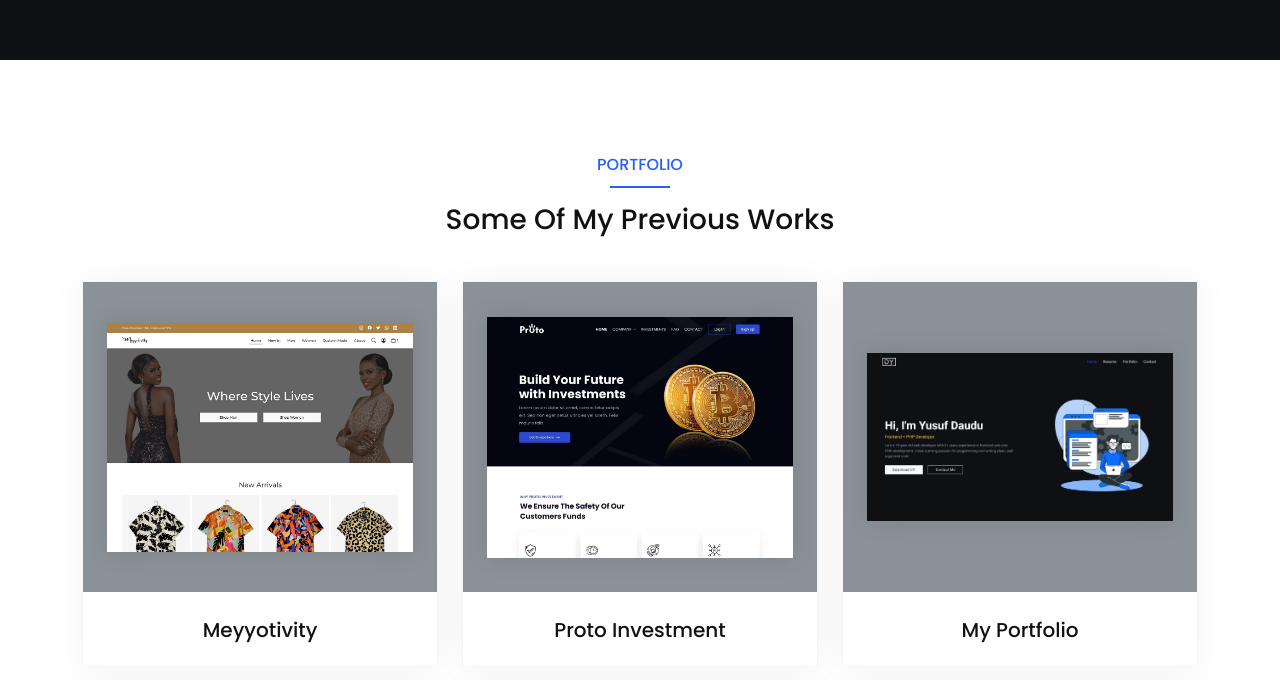
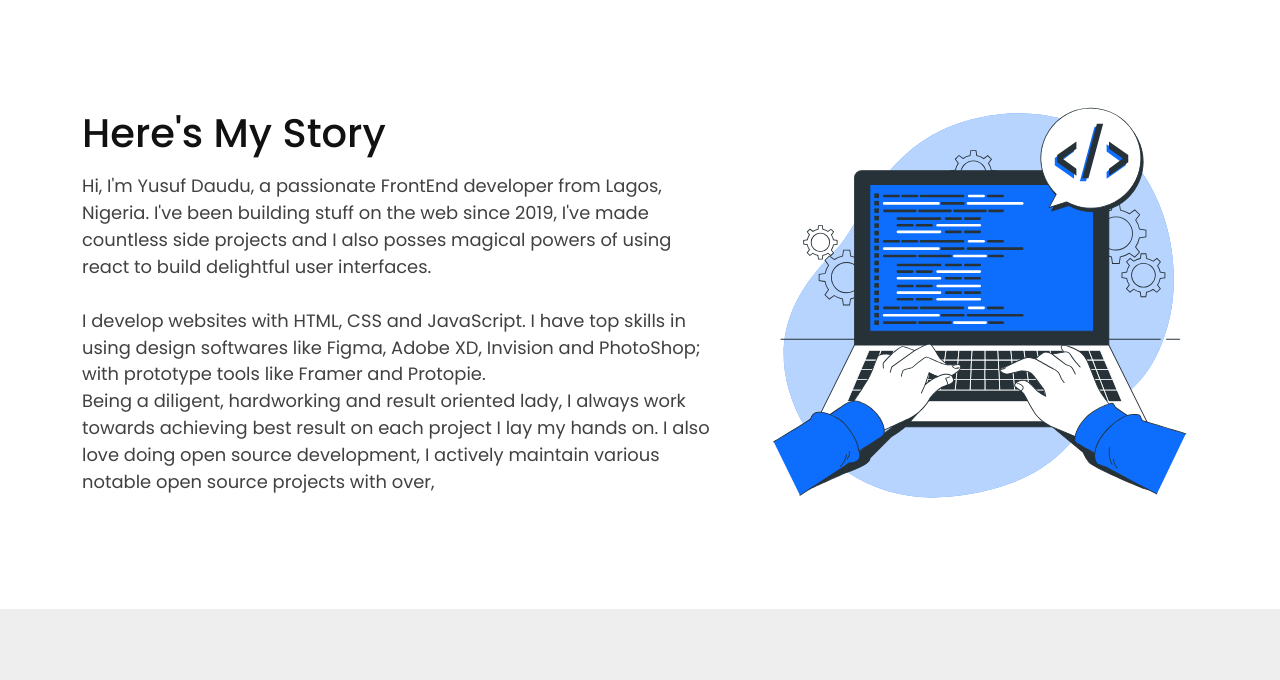
Before and after one commit to dyCodes/portfolio, a React (Create React App) app: page / in a window 1280 px wide. Shown: the part 740-1420 px from the top of the page. Built offline with nearby package versions, Linux system fonts and the light colour scheme.

Commit message:
Remove about page

```diff
--- a/src/App.js
+++ b/src/App.js
@@ -1,17 +1,10 @@
 import 'bootstrap/dist/css/bootstrap.min.css';
-import { BrowserRouter, Route, Routes } from 'react-router-dom';
 import './App.css';
 import Home from './pages/Home';
-import About from './pages/About';
 
 function App() {
   return (
-    <BrowserRouter>
-      <Routes>
-        <Route index element={<Home />} />
-        <Route path="about" element={<About />} />
-      </Routes>
-    </BrowserRouter>
+    <Home />
   );
 }
 
--- a/src/assets/scss/App.scss
+++ b/src/assets/scss/App.scss
@@ -2,11 +2,72 @@
 @import "./base";
 @import "./layout";
 
-.hero {
-  padding: 50px 5px;
+// COMPONENTS
+.section_heading {
+  text-align: center;
+  margin-bottom: 35px;
+
+  .title_ {
+    color: $mainColor;
+    font-size: 16px;
+    margin-bottom: 30px;
+    text-transform: uppercase;
+    position: relative;
+
+    &:before {
+      content: "";
+      width: 60px;
+      height: 2px;
+      position: absolute;
+      background: $mainColor;
+      bottom: -14px;
+      left: 0;
+      right: 0;
+      margin: auto;
+    }
+  }
+  .heading_sub {
+    line-height: 32px;
+    margin-top: -10px;
+    font-weight: 500;
+    padding: 10px;
+    text-transform: capitalize;
+  }
+}
+
+.modal {
+  ._links {
+    padding: 0 6px;
+    margin-top: 0 !important;
+    a {
+      margin: 6px;
+      margin-left: 15px;
+    }
+    .bi {
+      padding-left: 2px;
+    }
+  }
+  .tech_stack {
+    display: block;
+    font-size: 15px;
+    color: rgba(34, 34, 34, 0.95);
+    margin-top: 12px;
+
+    b {
+      font-weight: 500;
+    }
+  }
+}
+
+// SECTIONS
+section {
+  overflow: hidden;
+}
+
+._hero {
+  padding: 80px 6px 40px;
   min-height: 58vh;
   background: rgb(14, 16, 20);
-  overflow: hidden;
   @include flex_center;
 
   .container {
@@ -45,40 +106,26 @@
   }
 }
 
-.section_heading {
-  text-align: center;
-  margin-bottom: 35px;
+._about {
+  padding: 80px 6px;
 
-  .title_ {
-    color: $mainColor;
-    font-size: 16px;
-    margin-bottom: 30px;
-    text-transform: uppercase;
-    position: relative;
+  .row {
+    flex-direction: column;
+  }
 
-    &:before {
-      content: "";
-      width: 60px;
-      height: 2px;
-      position: absolute;
-      background: $mainColor;
-      bottom: -14px;
-      left: 0;
-      right: 0;
-      margin: auto;
-    }
+  .section_heading {
+    text-transform: capitalize;
+    text-align: left;
   }
-  .heading_sub {
-    line-height: 32px;
-    margin-top: -10px;
-    font-weight: 500;
-    padding: 10px;
-    text-transform: capitalize;
+
+  p.about_me {
+    font-size: 1.12rem;
   }
 }
 
 ._portfolio {
   padding: 85px 6px 100px;
+  background: #eee;
 
   .card {
     text-align: center;
@@ -126,31 +173,7 @@
   }
 }
 
-.modal {
-  ._links {
-    padding: 0 6px;
-    margin-top: 0 !important;
-    a {
-      margin: 6px;
-      margin-left: 15px;
-    }
-    .bi {
-      padding-left: 2px;
-    }
-  }
-  .tech_stack {
-    display: block;
-    font-size: 15px;
-    color: rgba(34, 34, 34, 0.95);
-    margin-top: 12px;
-
-    b {
-      font-weight: 500;
-    }
-  }
-}
-
-.page_cover {
+/* .page_cover {
   padding-top: 85px;
   background: rgb(14, 16, 20);
   text-align: center;
@@ -162,37 +185,9 @@
     margin: 12px;
   }
 }
+*/
 
-// About Page
-section {
-  padding: 58px 6px;
-}
-
-.about {
-  header {
-    border-bottom: 1px solid rgba(255, 255, 255, 0.1);
-  }
-
-  .about_section {
-    .row {
-      flex-direction: column-reverse;
-    }
-    .section_heading {
-      text-align: left;
-    }
-
-    p.about_me {
-      font-size: 1.12rem;
-    }
-  }
-}
-
-.skills_section {
-  // background: #f5f5f5;
-  margin: 6px;
-}
-
-// Responsive
+// RESPONSIVE STYLES
 @include mobile {
   #portfolio .card-body {
     padding-left: 8px;
--- a/src/assets/scss/_base.scss
+++ b/src/assets/scss/_base.scss
@@ -9,14 +9,13 @@
 
 ::selection {
   color: #fff;
-  background: $primaryColor;
+  background: $mainColor;
 }
 
 // ELEMENTS
 body {
   color: #111;
   scroll-behavior: smooth;
-  // overflow-x: hidden;
   background: #fff;
   font-family: "Poppins", Roboto, sans-serif;
 }
@@ -50,7 +49,7 @@ img {
   align-items: center;
   justify-content: center;
 }
-.grid {
+._grid {
   display: grid;
   align-items: center;
 }
@@ -58,10 +57,11 @@ img {
   display: none;
 }
 
-// COMPONENTS
+// GLOBAL COMPONENTS
 .social_media {
   width: 100%;
   justify-content: space-around;
+
   a {
     color: #fff;
     margin: 12px;
--- a/src/assets/scss/_layout.scss
+++ b/src/assets/scss/_layout.scss
@@ -1,5 +1,3 @@
-/******* LAYOUT CSS *******/
-
 // HEADER
 header {
   width: 100%;
@@ -64,7 +62,7 @@ footer {
   }
 }
 
-/* Responsize CSS */
+/* RESPONSIZE CSS */
 @media (max-width: 767px) {
   #header .navbar-collapse .navbar-nav {
     // background: #fff;
--- /dev/null
+++ b/src/components/AboutSection.jsx
@@ -0,0 +1,33 @@
+import { Container } from 'react-bootstrap'
+import AboutImage from '../assets/img/about.svg'
+
+const AboutSection = () => {
+    return (
+        <section id="about" className="_about">
+            <Container>
+                <div className="row flex-lg-row _flex_center justify-content-lg-between g-5">
+                    <div className="col-lg-7">
+                        <div className="section_heading mb-3">
+                            <h2 className="_heading h1">Here's my story</h2>
+                        </div>
+                        <p className="about_me">
+                            Hi, I'm Yusuf Daudu, a passionate FrontEnd developer from Lagos, Nigeria. I've been building stuff on the web since 2019, I've made countless side projects and I also posses magical powers of using react to build delightful user interfaces.
+                            <br />
+                            <br />
+                            I develop websites with HTML, CSS and JavaScript. I have top skills in using design softwares like Figma, Adobe XD, Invision and PhotoShop; with prototype tools like Framer and Protopie.
+                            <br />
+                            Being a diligent, hardworking and result oriented lady, I always work towards achieving best result on each project I lay my hands on.
+                            I also love doing open source development, I actively maintain various notable open source projects with over,
+                        </p>
+                    </div>
+
+                    <div className="col-lg-5 hero_image px-md-4">
+                        <img src={AboutImage} className="img-fluid" alt='Hero' />
+                    </div>
+                </div>
+            </Container>
+        </section>
+    )
+}
+
+export default AboutSection
--- a/src/pages/About.jsx
+++ /dev/null
@@ -1,49 +0,0 @@
-import React from 'react'
-import { Container } from 'react-bootstrap'
-import Footer from '../layouts/Footer'
-import Header from '../layouts/Header'
-import AboutImage from '../assets/img/about.svg'
-
-
-const About = () => {
-    return (
-        <div className="about">
-            <Header />
-            <main>
-                <div className="page_cover">
-                    <div className="container">
-                        <h1 className="cover_title h2">About Me</h1>
-                    </div>
-                </div>
-
-                <section className="about_section">
-                    <Container>
-                        <div className="row flex-lg-row _flex_center justify-content-lg-between g-5">
-                            <div className="col-md-6 col-lg-7">
-                                <div className="section_heading mb-3">
-                                    <h2 className="_heading">Here's my story</h2>
-                                </div>
-                                <p className="about_me">
-                                    Hi, I'm Yusuf Daudu, a passionate FrontEnd developer from Lagos, Nigeria. I've been building stuff on the web since 2019, I've made countless side projects and I also posses magical powers of using react to build delightful user interfaces.
-                                    <br />
-                                    <br />
-                                    I develop websites with HTML, CSS and JavaScript. I have top skills in using design softwares like Figma, Adobe XD, Invision and PhotoShop; with prototype tools like Framer and Protopie.
-                                    <br />
-                                    Being a diligent, hardworking and result oriented lady, I always work towards achieving best result on each project I lay my hands on.
-                                    I also love doing open source development, I actively maintain various notable open source projects with over,
-                                </p>
-                            </div>
-
-                            <div className="col-md-6 col-lg-5 hero_image px-lg-5">
-                                <img src={AboutImage} className="img-fluid" alt='Hero' />
-                            </div>
-                        </div>
-                    </Container>
-                </section>
-            </main>
-            <Footer />
-        </div >
-    )
-}
-
-export default About
--- a/src/pages/Home.jsx
+++ b/src/pages/Home.jsx
@@ -2,6 +2,7 @@ import Header from '../layouts/Header'
 import Footer from '../layouts/Footer'
 import HeroSection from '../components/HeroSection'
 import PortfolioSection from '../components/PortfolioSection'
+import AboutSection from '../components/AboutSection'
 
 const Home = () => {
     return (
@@ -9,6 +10,7 @@ const Home = () => {
             <Header />
             <main>
                 <HeroSection />
+                <AboutSection />
                 <PortfolioSection />
             </main>
             <Footer />
```
Also changed, not shown: src/App.css.
